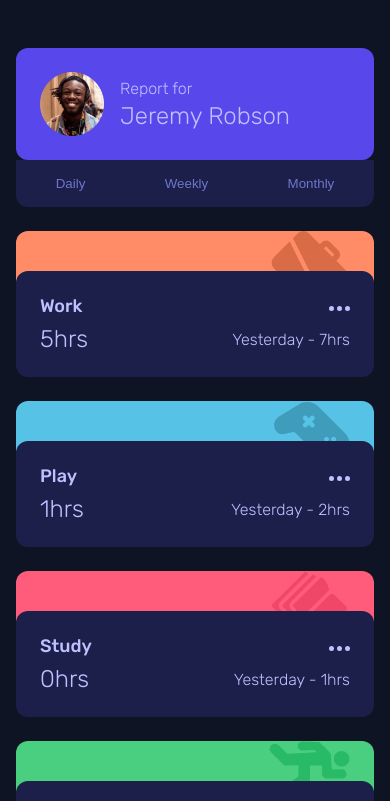
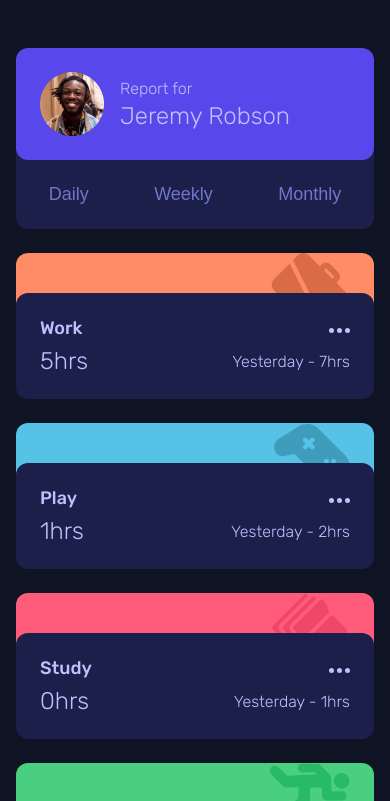
Before and after one commit to Niisari/time-tracking-dashboard-main, a plain HTML site: page src/app/index.html in a window 390 px wide. Shown: the top 801 px of the page. Drawn offline with Linux system fonts and the light colour scheme.

Commit message:
finished the mobile layout

```diff
--- a/src/app/global.css
+++ b/src/app/global.css
@@ -113,14 +113,30 @@ h1, h2, h3, h4, h5, h6 {
   align-items: center;
   justify-content: space-around;
 
-  padding: 1rem 0;
+  padding: 1.5rem 0;
 
   background-color: var(--Navy-900);
   border-radius: 0 0 0.75rem 0.75rem;
+
+  position: relative;
+}
+
+.profile__timeframe::before {
+  content: '';
+  position: absolute;
+  width: 100%;
+  height: 5rem;
+  background-color: var(--Navy-900);
+  border-radius: 0.75rem 0.75rem;
+  top: -2rem;
+  left: 0;
+  right: 0;
+  z-index: -1;
 }
 
 .btn__timeframe {
   color: var(--Purple-500);
+  font-size: 1.125rem;
   font-weight: 300;
   transition: color 0.3s ease-in-out;
 }
```
